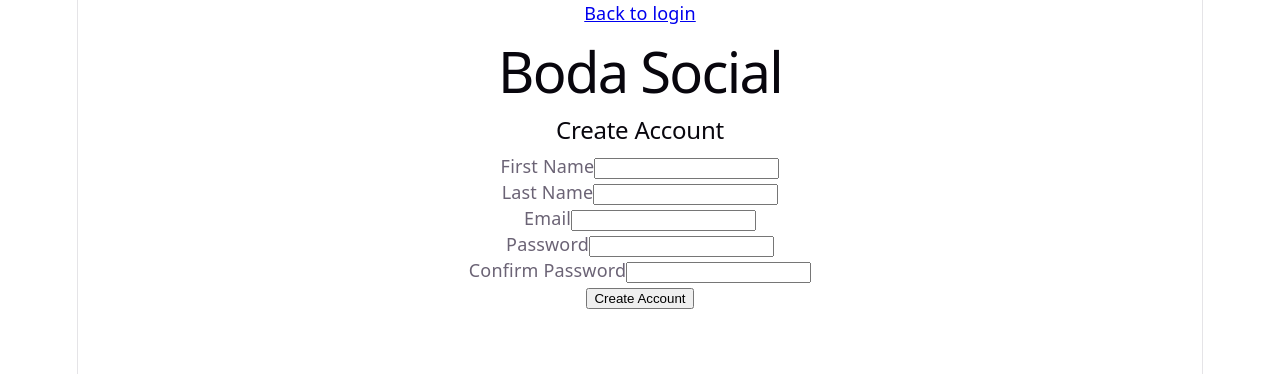
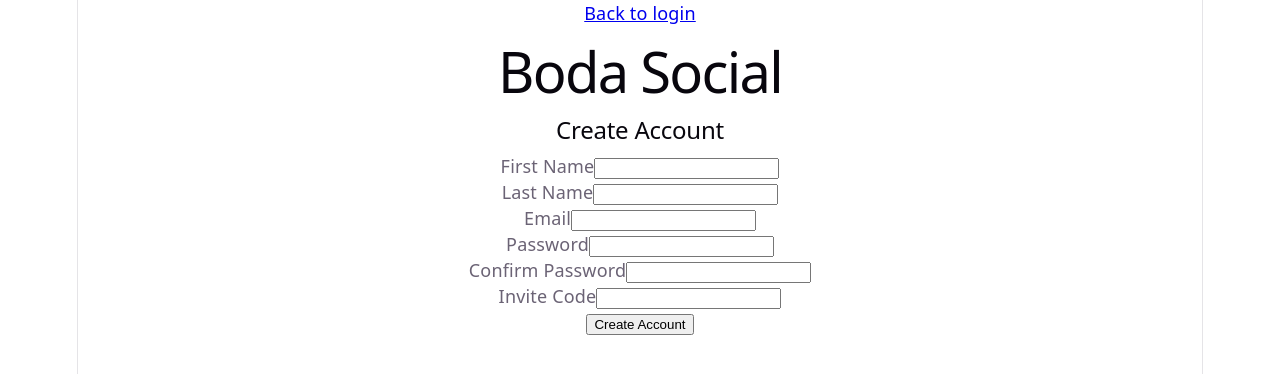
Before and after one commit to johnbogar/wedding-app, a React app in the folder frontend/: page /create-account in a window 1280 px wide. Shown: the top 374 px of the page. Built offline with nearby package versions, Linux system fonts and the light colour scheme; the HTML template or start-up script is replaced by a standard one.

Commit message:
Add invite code requirement to registration

```diff
--- a/frontend/src/pages/CreateAccount.jsx
+++ b/frontend/src/pages/CreateAccount.jsx
@@ -10,6 +10,7 @@ function CreateAccount() {
     const [email, setEmail] = useState('')
     const [password, setPassword] = useState('')
     const [confirmPassword, setConfirmPassword] = useState('')
+    const [inviteCode, setInviteCode] = useState('')
 
     const [errorMessage, setErrorMessage] = useState('')
 
@@ -23,6 +24,7 @@ function CreateAccount() {
             email: email,
             password: password,
             confirm_password: confirmPassword,
+            invite_code: inviteCode,
           })
           console.log('Success:', response.data)
           navigate('/')
@@ -81,6 +83,14 @@ function CreateAccount() {
                 onChange={(e) => setConfirmPassword(e.target.value)}
             />
         </div>
+        <div>
+            <label>Invite Code</label>
+            <input
+                type="text"
+                value={inviteCode}
+                onChange={(e) => setInviteCode(e.target.value)}
+            />
+        </div>
         {errorMessage && <p>{errorMessage}</p>}
         <button type="submit">Create Account</button>
       </form>
```
Also changed, not shown: 2 other files (tests, documents, lock files or other folders).
